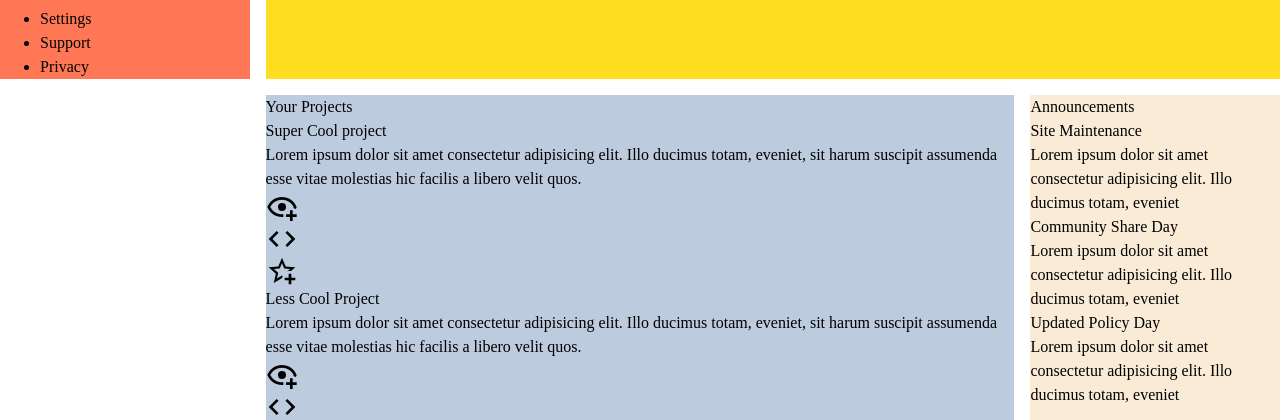
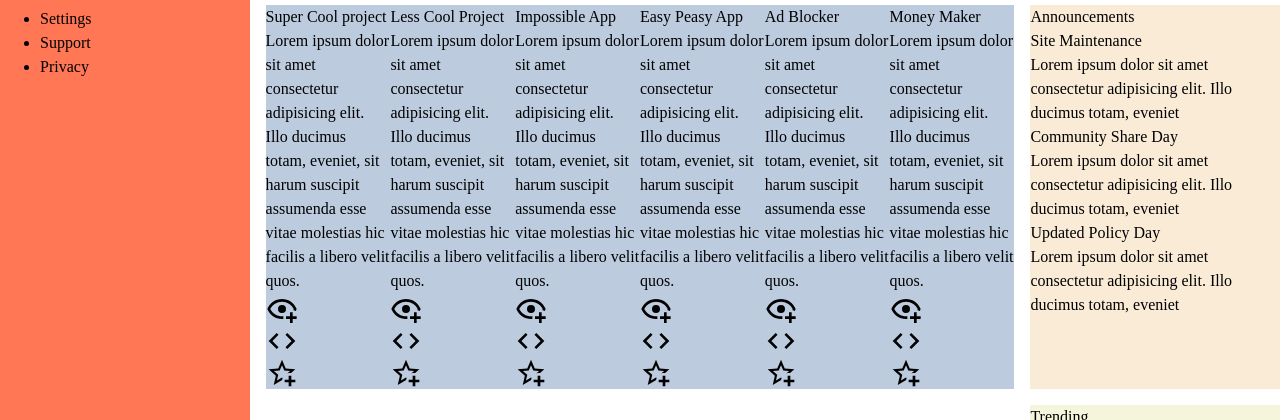
Before and after one commit to Eveieve/admin-dashboard, a plain HTML site: page index.html in a window 1280 px wide. Shown: the part 161-581 px from the top of the page. Drawn offline with Linux system fonts and the light colour scheme.

Commit message:
Set up html for <main> again

```diff
--- a/index.html
+++ b/index.html
@@ -55,12 +55,14 @@
 
       <!-- <div class="main"> -->
       <main>
-        <p>Your Projects</p>
         <div class="card">
+          <!-- <p>Your Projects</p> -->
           <p>Super Cool project</p>
-          Lorem ipsum dolor sit amet consectetur adipisicing elit. Illo ducimus
-          totam, eveniet, sit harum suscipit assumenda esse vitae molestias hic
-          facilis a libero velit quos.
+          <p>
+            Lorem ipsum dolor sit amet consectetur adipisicing elit. Illo
+            ducimus totam, eveniet, sit harum suscipit assumenda esse vitae
+            molestias hic facilis a libero velit quos.
+          </p>
           <div>
             <img src="./svg/eye-plus-outline.svg" alt="live" />
             <img src="./svg/code-tags.svg" alt="code" />
@@ -69,58 +71,70 @@
         </div>
         <div class="card">
           <p>Less Cool Project</p>
-          Lorem ipsum dolor sit amet consectetur adipisicing elit. Illo ducimus
-          totam, eveniet, sit harum suscipit assumenda esse vitae molestias hic
-          facilis a libero velit quos.
-        </div>
+          <p>
+            Lorem ipsum dolor sit amet consectetur adipisicing elit. Illo
+            ducimus totam, eveniet, sit harum suscipit assumenda esse vitae
+            molestias hic facilis a libero velit quos.
+          </p>
+
           <div>
             <img src="./svg/eye-plus-outline.svg" alt="live" />
             <img src="./svg/code-tags.svg" alt="code" />
             <img src="./svg/star-plus-outline.svg" alt="star" />
           </div>
+        </div>
         <div class="card">
           <p>Impossible App</p>
-          Lorem ipsum dolor sit amet consectetur adipisicing elit. Illo ducimus
-          totam, eveniet, sit harum suscipit assumenda esse vitae molestias hic
-          facilis a libero velit quos.
-        </div>
+          <p>
+            Lorem ipsum dolor sit amet consectetur adipisicing elit. Illo
+            ducimus totam, eveniet, sit harum suscipit assumenda esse vitae
+            molestias hic facilis a libero velit quos.
+          </p>
+
           <div>
             <img src="./svg/eye-plus-outline.svg" alt="live" />
             <img src="./svg/code-tags.svg" alt="code" />
             <img src="./svg/star-plus-outline.svg" alt="star" />
           </div>
+        </div>
         <div class="card">
           <p>Easy Peasy App</p>
-          Lorem ipsum dolor sit amet consectetur adipisicing elit. Illo ducimus
-          totam, eveniet, sit harum suscipit assumenda esse vitae molestias hic
-          facilis a libero velit quos.
-        </div>
+          <p>
+            Lorem ipsum dolor sit amet consectetur adipisicing elit. Illo
+            ducimus totam, eveniet, sit harum suscipit assumenda esse vitae
+            molestias hic facilis a libero velit quos.
+          </p>
           <div>
             <img src="./svg/eye-plus-outline.svg" alt="live" />
             <img src="./svg/code-tags.svg" alt="code" />
             <img src="./svg/star-plus-outline.svg" alt="star" />
           </div>
+        </div>
         <div class="card">
           <p>Ad Blocker</p>
-          Lorem ipsum dolor sit amet consectetur adipisicing elit. Illo ducimus
-          totam, eveniet, sit harum suscipit assumenda esse vitae molestias hic
-          facilis a libero velit quos.
-        </div>
+          <p>
+            Lorem ipsum dolor sit amet consectetur adipisicing elit. Illo
+            ducimus totam, eveniet, sit harum suscipit assumenda esse vitae
+            molestias hic facilis a libero velit quos.
+          </p>
           <div>
             <img src="./svg/eye-plus-outline.svg" alt="live" />
             <img src="./svg/code-tags.svg" alt="code" />
             <img src="./svg/star-plus-outline.svg" alt="star" />
           </div>
+        </div>
         <div class="card">
           <p>Money Maker</p>
-          Lorem ipsum dolor sit amet consectetur adipisicing elit. Illo ducimus
-          totam, eveniet, sit harum suscipit assumenda esse vitae molestias hic
-          facilis a libero velit quos.
-        </div>
+          <p>
+            Lorem ipsum dolor sit amet consectetur adipisicing elit. Illo
+            ducimus totam, eveniet, sit harum suscipit assumenda esse vitae
+            molestias hic facilis a libero velit quos.
+          </p>
           <div>
             <img src="./svg/eye-plus-outline.svg" alt="live" />
             <img src="./svg/code-tags.svg" alt="code" />
             <img src="./svg/star-plus-outline.svg" alt="star" />
+          </div>
         </div>
       </main>
 
--- a/style.css
+++ b/style.css
@@ -86,13 +86,11 @@ img[src$="svg"] {
 .container {
   display: grid;
   grid-template-columns: 1fr 3fr 1fr;
-  /* grid-template-rows: ; */
-
   gap: 1rem;
+  grid-template-areas: repeat(6, 1fr);
 }
 .main {
   display: grid;
-  /* grid-template-columns: 1fr 1fr; */
 }
 .header,
 .sec-header {
@@ -104,10 +102,13 @@ img[src$="svg"] {
 main {
   background-color: var(--article);
   grid-column: 2/3;
+  display: grid;
+  grid-template-columns: repeat(auto-fit, minmax(5rem, 1fr));
 }
 
 .sidebar {
   background-color: var(--sidebar);
+  grid-row: 1/6;
 }
 
 article {
```
Lines whose indentation alone changed are shown as unchanged.
